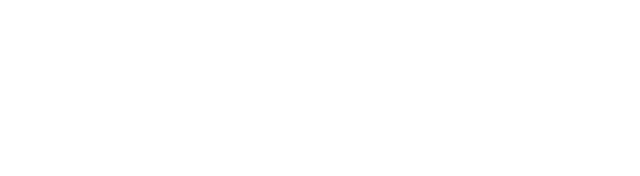
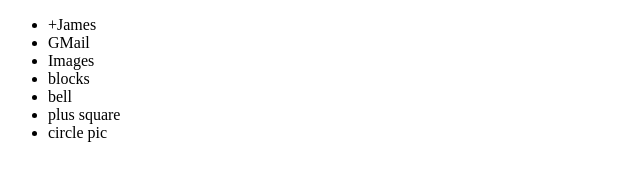
Before and after one commit to jamesajohnson/google-homepage, a plain HTML site: page index.html in a window 1280 px wide. Shown: the whole page, without its empty margins (0-640 px from the left). Drawn offline with Linux system fonts and the light colour scheme.

Commit message:
update index.html

```diff
--- a/index.html
+++ b/index.html
@@ -6,6 +6,22 @@
   <link type="text/css" rel="stylesheet" ref="main.css">
   <title>Google</title>
 </head>
+<body>
+
+  <header>
+    <nav>
+      <ul>
+      <li>+James</li>
+      <li>GMail</li>
+      <li>Images</li>
+      <li>blocks</li>
+      <li>bell</li>
+      <li>plus square</li>
+      <li>circle pic</li>
+      </ul>
+    </nav>
+  </header>
 
 
+</body>
 </html>
```
